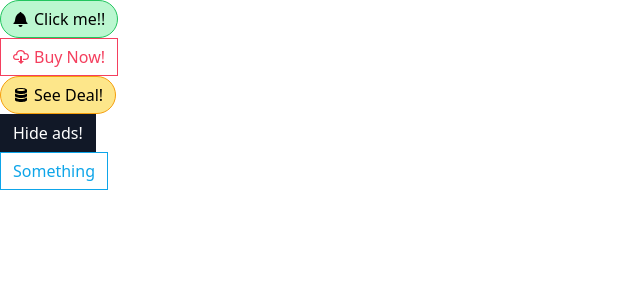
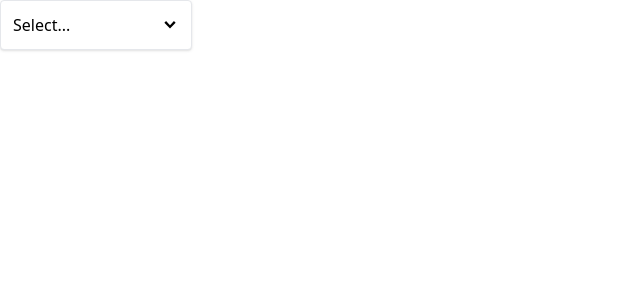
Before and after one commit to TomSuykerbuyk1969/ReactCursus, a React (Create React App) app in the folder comps/: page / in a window 1280 px wide. Shown: the top 300 px of the page, without its empty margins (0-640 px from the left). Built offline with nearby package versions, Linux system fonts and the light colour scheme.

Commit message:
chapter 12 done

```diff
--- a/comps/src/App.js
+++ b/comps/src/App.js
@@ -1,33 +1,19 @@
-import Button from "./Button";
-import { GoBell, GoCloudDownload, GoDatabase} from 'react-icons/go';
+import { useState } from 'react';
+import Dropdown from "./components/Dropdown";
 
 function App() {
-    return <div>
-        <div>
-            <Button success rounded>
-                <GoBell />
-                Click me!!
-            </Button>
-        </div>
-        <div>
-            <Button danger outline>
-                <GoCloudDownload />
-                Buy Now!
-            </Button>
-        </div>
-        <div>
-            <Button warning rounded>
-                <GoDatabase />
-                See Deal!
-            </Button>
-        </div>
-        <div>
-            <Button secondary>Hide ads!</Button>
-        </div>
-        <div>
-            <Button primary outline>Something</Button>
-        </div>
-    </div>
+    const [selection, setSelection] = useState(null);
+
+    const handleSelect = (option) => {
+        setSelection(option);
+    };
+
+    const options = [
+        {label: 'Red', value: 'red'},
+        {label: 'Green', value: 'green'},
+        {label: 'Blue', value: 'blue'}
+    ]
+    return <Dropdown options={options} value={selection} onChange={handleSelect} />;
 };
 
 export default App;
--- /dev/null
+++ b/comps/src/components/Accordion.js
@@ -0,0 +1,38 @@
+import { useState } from 'react';
+import { GoChevronDown, GoChevronLeft } from "react-icons/go";
+
+function Accordion({ items }) {
+    const [expandedIndex, setExpandedIndex] = useState(-1);
+
+    const handleClick = (nextIndex) => {
+        setExpandedIndex((current) => {
+            if(current === nextIndex) {
+                return -1;
+            } else {
+                return nextIndex;
+            }
+        });
+    };
+
+    const renderedItems = items.map((item, index) => {
+        const isExpanded = index === expandedIndex;
+
+        const icon =<span className="text-2xl">
+            {isExpanded ? <GoChevronDown /> : <GoChevronLeft />}
+        </span>;
+
+        return (
+            <div key={items.id}>
+                <div className="flex justify-between p-3 bg-gray-50 border-b items-center cursor-pointer" onClick={() => handleClick(index)}>
+                    {item.label}
+                    {icon}
+                </div>
+                {isExpanded && <div className="border-b p-5">{item.content}</div>}
+            </div>
+        );
+    });
+
+    return<div className="border-x border-t rounded">{renderedItems}</div>
+}
+
+export default Accordion;
--- /dev/null
+++ b/comps/src/components/Dropdown.js
@@ -0,0 +1,55 @@
+import { useState, useEffect, useRef } from 'react';
+import { GoChevronDown } from "react-icons/go";
+import Panel from './Panel';
+
+function Dropdown({ options, value, onChange }) {
+    const [isOpen, setIsOpen] = useState(false);
+
+    const divEl = useRef();
+
+    useEffect(() => {
+        const handler = (event) => {
+            if(!divEl.current) {
+                return;
+            }
+
+            if(!divEl.current.contains(event.target)) {
+                setIsOpen(false);
+            }
+        };
+        document.addEventListener('click', handler, true);
+
+        return () => {
+            document.removeEventListener('click', handler);
+        };
+    }, []);
+
+    const handleClick = () => {
+        setIsOpen(!isOpen);
+    };
+
+    const handleOptionClick = (option) => {
+        setIsOpen(false);
+        onChange(option);
+    };
+
+    const rederedOptions = options.map((option) =>{
+        return <div className="hover:bg-sky-100 rounded cursor-pointer p-1" onClick={() => handleOptionClick(option)} key={option.value}>
+            {option.label}
+        </div>
+    });
+
+    return (
+        <div ref={divEl} className="w-48 relative">
+            <Panel
+                className="flex justify-between items-center cursor-pointer"
+                onClick={handleClick}>
+                    {value?.label || 'Select...'}
+                    <GoChevronDown className="text-lg"/>
+            </Panel>
+            {isOpen && <Panel className="absolute top-full">{rederedOptions}</Panel>}
+        </div>
+    );
+};
+
+export default Dropdown;
--- /dev/null
+++ b/comps/src/components/Panel.js
@@ -0,0 +1,9 @@
+import classNames from 'classnames';
+
+function Panel({ children, className, ...rest }) {
+    const finalClassnames = classNames('border rounded p-3 shadow bg-white w-full', className);
+
+    return <div {...rest} className={finalClassnames}>{children}</div>
+}
+
+export default Panel;
--- /dev/null
+++ b/comps/src/pages/AccordionPage.js
@@ -0,0 +1,25 @@
+import Accordion from "../components/Accordion";
+
+function AccordionPage() {
+    const items = [
+        {
+            id: 'dtjrtyj',
+            label: 'Can I use React on a project?',
+            content: 'You can use React on any project you want. You can use React on any project you want. You can use React on any project you want. You can use React on any project you want. You can use React on any project you want. You can use React on any project you want.'
+        },
+        {
+            id: 'dtj3heknkotj',
+            label: 'Can I use Javascript on a project?',
+            content: 'You can use Javascript on any project you want. You can use Javascript on any project you want. You can use Javascript on any project you want. You can use Javascript on any project you want. You can use Javascript on any project you want. You can use Javascript on any project you want.'
+        },
+        {
+            id: 'plotrljpo4yt',
+            label: 'Can I use css on a project?',
+            content: 'You can use css on any project you want. You can use css on any project you want. You can use css on any project you want. You can use css on any project you want. You can use css on any project you want. You can use css on any project you want. You can use css on any project you want.'
+        }
+    ];
+    return <Accordion items={items}/>
+
+};
+
+export default AccordionPage;
--- /dev/null
+++ b/comps/src/pages/ButtonPage.js
@@ -0,0 +1,33 @@
+import Button from "../components/Button";
+import { GoBell, GoCloudDownload, GoDatabase} from 'react-icons/go';
+
+function ButtonPage() {
+    return <div>
+        <div>
+            <Button success rounded>
+                <GoBell />
+                Click me!!
+            </Button>
+        </div>
+        <div>
+            <Button danger outline>
+                <GoCloudDownload />
+                Buy Now!
+            </Button>
+        </div>
+        <div>
+            <Button warning rounded>
+                <GoDatabase />
+                See Deal!
+            </Button>
+        </div>
+        <div>
+            <Button secondary>Hide ads!</Button>
+        </div>
+        <div>
+            <Button primary outline>Something</Button>
+        </div>
+    </div>
+};
+
+export default ButtonPage;
```
Also changed, not shown: comps/src/components/Button.js (renamed from comps/src/Button.js).
